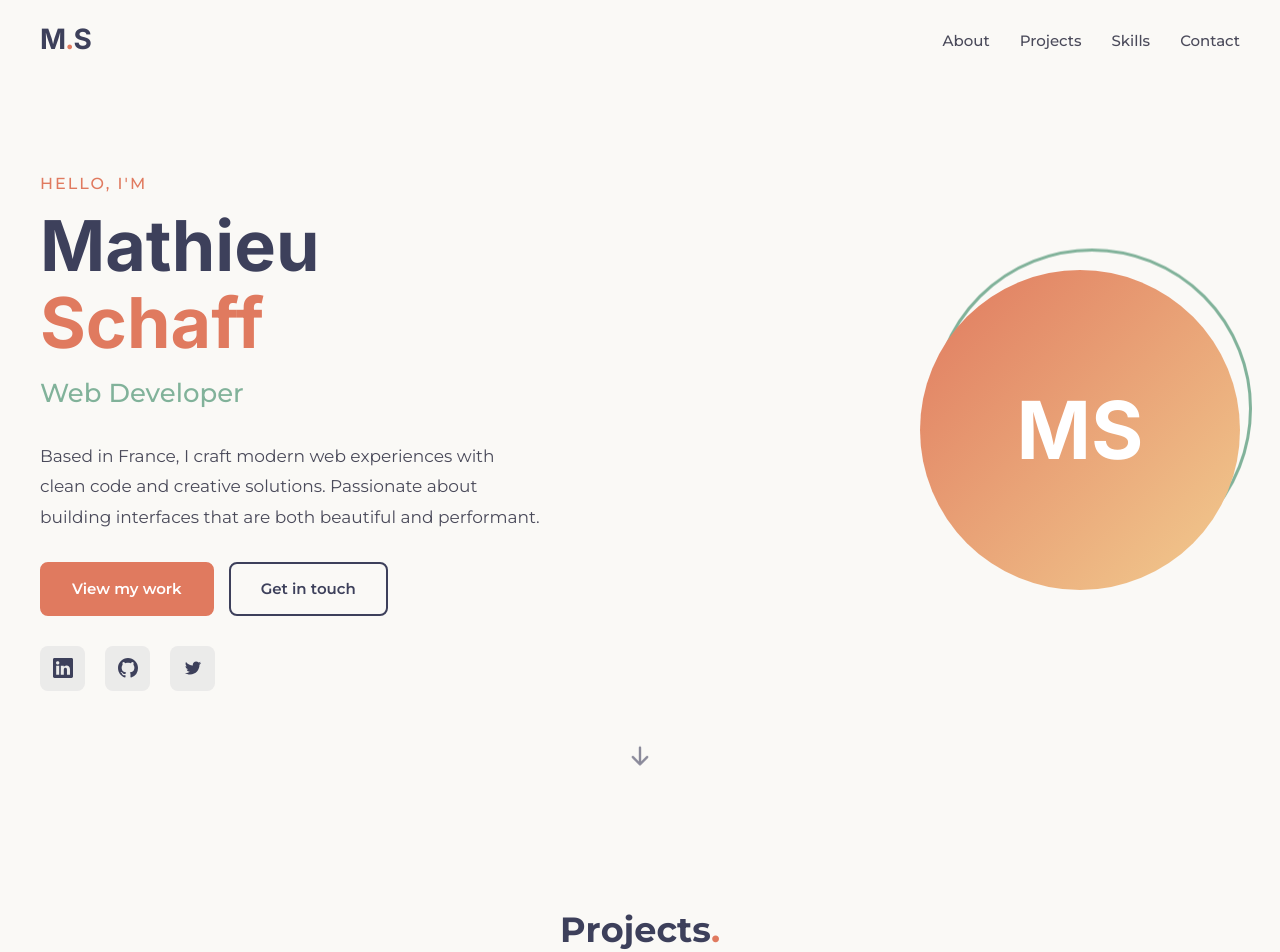
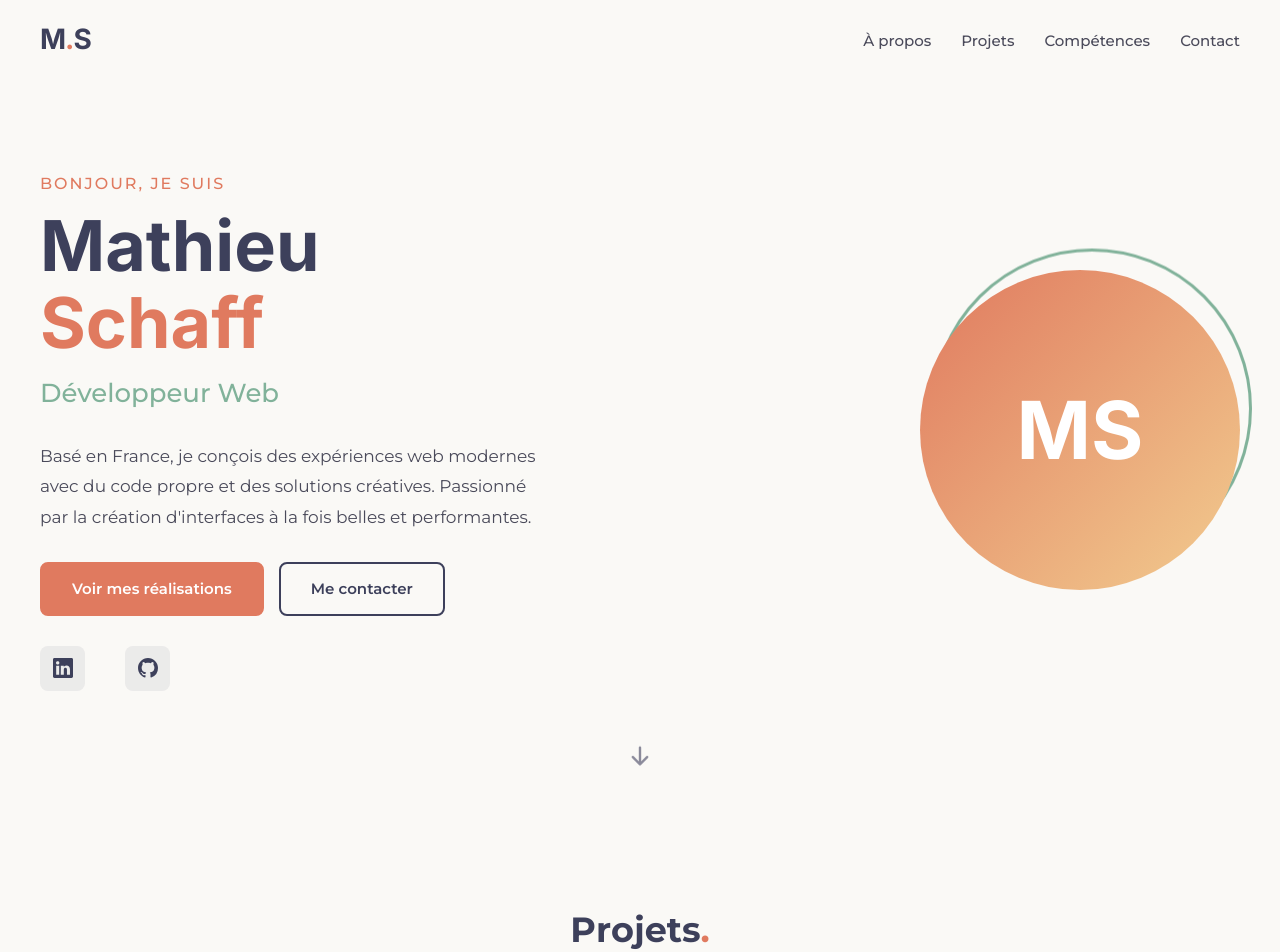
Before and after one commit to MathieuSchaff/portfolio, a React (Vite) app: page / in a window 1280 px wide. Shown: the top 952 px of the page. Built offline with nearby package versions, Linux system fonts and the light colour scheme.

Commit message:
enlgish to french

```diff
--- a/src/components/Footer/Footer.jsx
+++ b/src/components/Footer/Footer.jsx
@@ -1,4 +1,4 @@
-import { FaGithub, FaLinkedinIn, FaXTwitter } from "react-icons/fa6";
+import { FaGithub, FaLinkedinIn } from "react-icons/fa6";
 import "./Footer.scss";
 
 const Footer = () => {
@@ -10,7 +10,7 @@ const Footer = () => {
             M<span className="footer__logo-dot">.</span>S
           </span>
           <p className="footer__copyright">
-            &copy; {new Date().getFullYear()} Mathieu Schaff
+             {new Date().getFullYear()} Mathieu Schaff
           </p>
         </div>
 
@@ -35,16 +35,6 @@ const Footer = () => {
               <FaGithub />
             </a>
           </li>
-          <li>
-            <a
-              href="https://x.com/MathSchaff"
-              target="_blank"
-              rel="noreferrer"
-              aria-label="X (Twitter)"
-            >
-              <FaXTwitter />
-            </a>
-          </li>
         </ul>
       </div>
     </footer>
--- a/src/components/Header/Header.jsx
+++ b/src/components/Header/Header.jsx
@@ -73,17 +73,17 @@ const Header = () => {
           <ul className="header__nav-list">
             <li>
               <a href="#about" className="header__nav-link">
-                About
+                À propos
               </a>
             </li>
             <li>
               <a href="#projects" className="header__nav-link">
-                Projects
+                Projets
               </a>
             </li>
             <li>
               <a href="#skills" className="header__nav-link">
-                Skills
+                Compétences
               </a>
             </li>
             <li>
--- a/src/components/Header/PortalNav.jsx
+++ b/src/components/Header/PortalNav.jsx
@@ -1,6 +1,6 @@
+import { motion } from "motion/react";
 import { createPortal } from "react-dom";
 import "./PortalNav.scss";
-import { motion } from "motion/react";
 
 function PortalNav({ onClose }) {
   return createPortal(
@@ -15,17 +15,17 @@ function PortalNav({ onClose }) {
         <ul className="portal-nav__list">
           <li>
             <a href="#about" className="portal-nav__link" onClick={onClose}>
-              About
+              À propos
             </a>
           </li>
           <li>
             <a href="#projects" className="portal-nav__link" onClick={onClose}>
-              Projects
+              Projets
             </a>
           </li>
           <li>
             <a href="#skills" className="portal-nav__link" onClick={onClose}>
-              Skills
+              Compétences
             </a>
           </li>
           <li>
--- a/src/components/Mywork/Mywork.jsx
+++ b/src/components/Mywork/Mywork.jsx
@@ -1,7 +1,6 @@
-import "./Mywork.scss";
 import { motion } from "motion/react";
 import { AiFillEye, AiFillGithub } from "react-icons/ai";
-
+import "./Mywork.scss";
 const Mywork = ({ work }) => {
   return (
     <motion.article
--- a/src/container/About/About.jsx
+++ b/src/container/About/About.jsx
@@ -1,8 +1,7 @@
 import { motion } from "framer-motion";
+import { BsGithub, BsLinkedin } from "react-icons/bs";
+import { HiArrowDown } from "react-icons/hi";
 import "./About.scss";
-import { BsGithub, BsLinkedin } from "react-icons/bs";
-import { AiOutlineTwitter } from "react-icons/ai";
-import { HiArrowDown } from "react-icons/hi";
 
 const About = () => {
   return (
@@ -14,23 +13,26 @@ const About = () => {
           animate={{ opacity: 1, y: 0 }}
           transition={{ duration: 0.7, ease: "easeOut" }}
         >
-          <span className="hero__greeting">Hello, I'm</span>
+                  <span className="hero__greeting">
+                    Bonjour, je suis
+                  </span>
           <h1 className="hero__name">
             Mathieu <span className="hero__name--accent">Schaff</span>
           </h1>
-          <h2 className="hero__title">Web Developer</h2>
+                  <h2 className="hero__title">
+                    Développeur Web
+                  </h2>
           <p className="hero__description">
-            Based in France, I craft modern web experiences with clean code and
-            creative solutions. Passionate about building interfaces that are
-            both beautiful and performant.
+              Basé en France, je conçois des expériences web modernes avec du code propre et des solutions créatives.
+              Passionné par la création d'interfaces à la fois belles et performantes.
           </p>
 
           <div className="hero__actions">
             <a href="#projects" className="hero__cta">
-              View my work
+                          Voir mes réalisations
             </a>
             <a href="#contact" className="hero__cta hero__cta--outline">
-              Get in touch
+              Me contacter
             </a>
           </div>
 
@@ -55,17 +57,6 @@ const About = () => {
                 className="hero__social-link"
               >
                 <BsGithub />
-              </a>
-            </li>
-            <li>
-              <a
-                href="https://twitter.com/MathSchaff"
-                target="_blank"
-                rel="noreferrer"
-                aria-label="Twitter"
-                className="hero__social-link"
-              >
-                <AiOutlineTwitter />
               </a>
             </li>
           </ul>
--- a/src/container/About/About.scss
+++ b/src/container/About/About.scss
@@ -144,7 +144,7 @@
 
 .hero__socials {
     display: flex;
-    gap: 2rem;
+    gap: 4rem;
     justify-content: center;
 
     @include respondMobileFirst(tab-port) {
--- a/src/container/Contact/Contact.jsx
+++ b/src/container/Contact/Contact.jsx
@@ -1,9 +1,8 @@
-import { useRef, useState } from "react";
-import "./Contact.scss";
 import emailjs from "@emailjs/browser";
 import { motion } from "framer-motion";
+import { useRef, useState } from "react";
 import { BsGithub, BsLinkedin } from "react-icons/bs";
-import { AiOutlineTwitter } from "react-icons/ai";
+import "./Contact.scss";
 
 const Contact = () => {
   const form = useRef();
@@ -40,22 +39,21 @@ const Contact = () => {
         viewport={{ once: true }}
       >
         <h2 className="contact__title">
-          Get in <span>touch</span>
+          Prenons <span>contact</span>
         </h2>
         <p className="contact__subtitle">
-          Have a project in mind or just want to say hello? Feel free to reach
-          out.
+          Vous avez un projet en tête ou vous voulez simplement dire bonjour ? N'hésitez pas à me contacter.
         </p>
 
         <div className="contact__content">
           <form ref={form} onSubmit={sendEmail} className="contact__form">
             <div className="contact__field">
-              <label htmlFor="username">Name</label>
+              <label htmlFor="username">Nom</label>
               <input
                 type="text"
                 id="username"
                 name="username"
-                placeholder="Your name"
+                placeholder="Mon nom"
                 required
                 aria-required="true"
               />
@@ -66,7 +64,7 @@ const Contact = () => {
                 type="email"
                 id="email"
                 name="email"
-                placeholder="your@email.com"
+                placeholder="mon@email.com"
                 required
                 aria-required="true"
               />
@@ -82,13 +80,13 @@ const Contact = () => {
               />
             </div>
             <button type="submit" className="contact__submit">
-              {sent ? "Sent!" : "Send message"}
+              {sent ? "C'est envoyé!" : "Envoyer"}
             </button>
           </form>
 
           <div className="contact__info">
             <p className="contact__info-text">
-              You can also find me on these platforms:
+                Vous pouvez également me retrouver sur ces plateformes :
             </p>
             <ul className="contact__socials">
               <li>
@@ -111,16 +109,6 @@ const Contact = () => {
                   <span>GitHub</span>
                 </a>
               </li>
-              <li>
-                <a
-                  href="https://twitter.com/MathSchaff"
-                  target="_blank"
-                  rel="noreferrer"
-                >
-                  <AiOutlineTwitter />
-                  <span>Twitter</span>
-                </a>
-              </li>
             </ul>
           </div>
         </div>
--- a/src/container/Skills/Skills.jsx
+++ b/src/container/Skills/Skills.jsx
@@ -1,8 +1,8 @@
+import { motion } from "motion/react";
 import { useEffect, useState } from "react";
+import AnimatedLetters from "../../components/AnimatedLetters/AnimatedLetters";
+import skills from "../../data/skills";
 import "./Skills.scss";
-import skills from "../../data/skills";
-import { motion } from "motion/react";
-import AnimatedLetters from "../../components/AnimatedLetters/AnimatedLetters";
 
 const Skills = () => {
   const [letterClass, setLetterClass] = useState("text-animate");
@@ -31,7 +31,9 @@ const Skills = () => {
         />
         <span className="skills__title-dot">.</span>
       </h2>
-      <p className="skills__subtitle">Technologies I work with</p>
+          <p className="skills__subtitle">
+            Technologies avec lesquelles je travaille
+          </p>
 
       {categories.map((cat) => {
         const filteredSkills = skills.filter((s) => s.category === cat.key);
--- a/src/container/Work/Work.jsx
+++ b/src/container/Work/Work.jsx
@@ -6,7 +6,7 @@ import "./Work.scss";
 
 const Work = () => {
   const [letterClass, setLetterClass] = useState("text-animate");
-  const nameArray = ["P", "r", "o", "j", "e", "c", "t", "s"];
+  const nameArray = ["P", "r", "o", "j", "e", "", "t", "s"];
 
   useEffect(() => {
     const timer = setTimeout(() => {
@@ -26,7 +26,7 @@ const Work = () => {
         <span className="work__title-dot">.</span>
       </h2>
       <p className="work__subtitle">
-        A selection of projects I've worked on recently
+        Une sélection de projets sur lesquels j'ai travaillé récemment
       </p>
       <div className="work__container">
         {projects.map((project) => (
```
Also changed, not shown: src/container/About/moi.png (deleted), src/container/About/myPicture.png (deleted).
